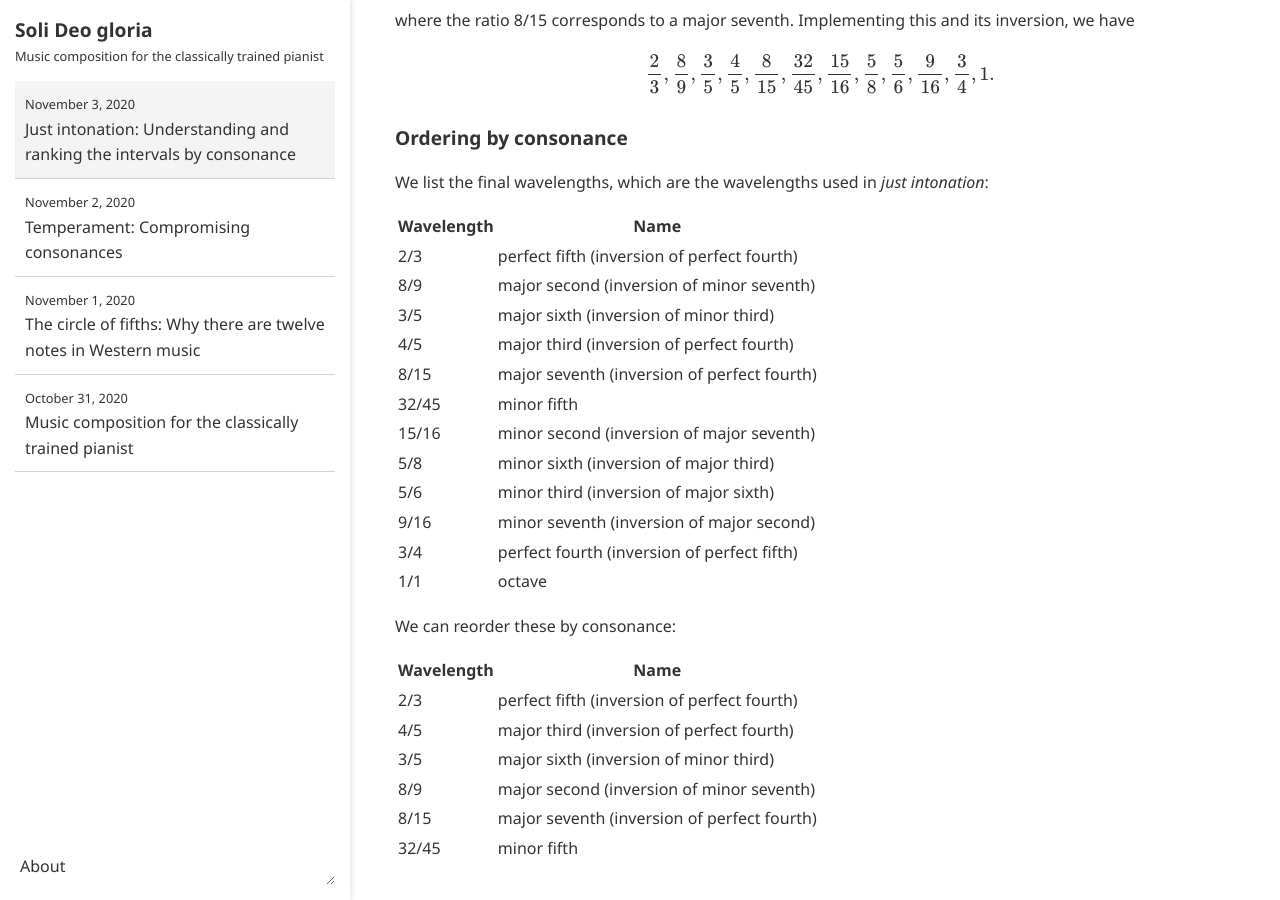
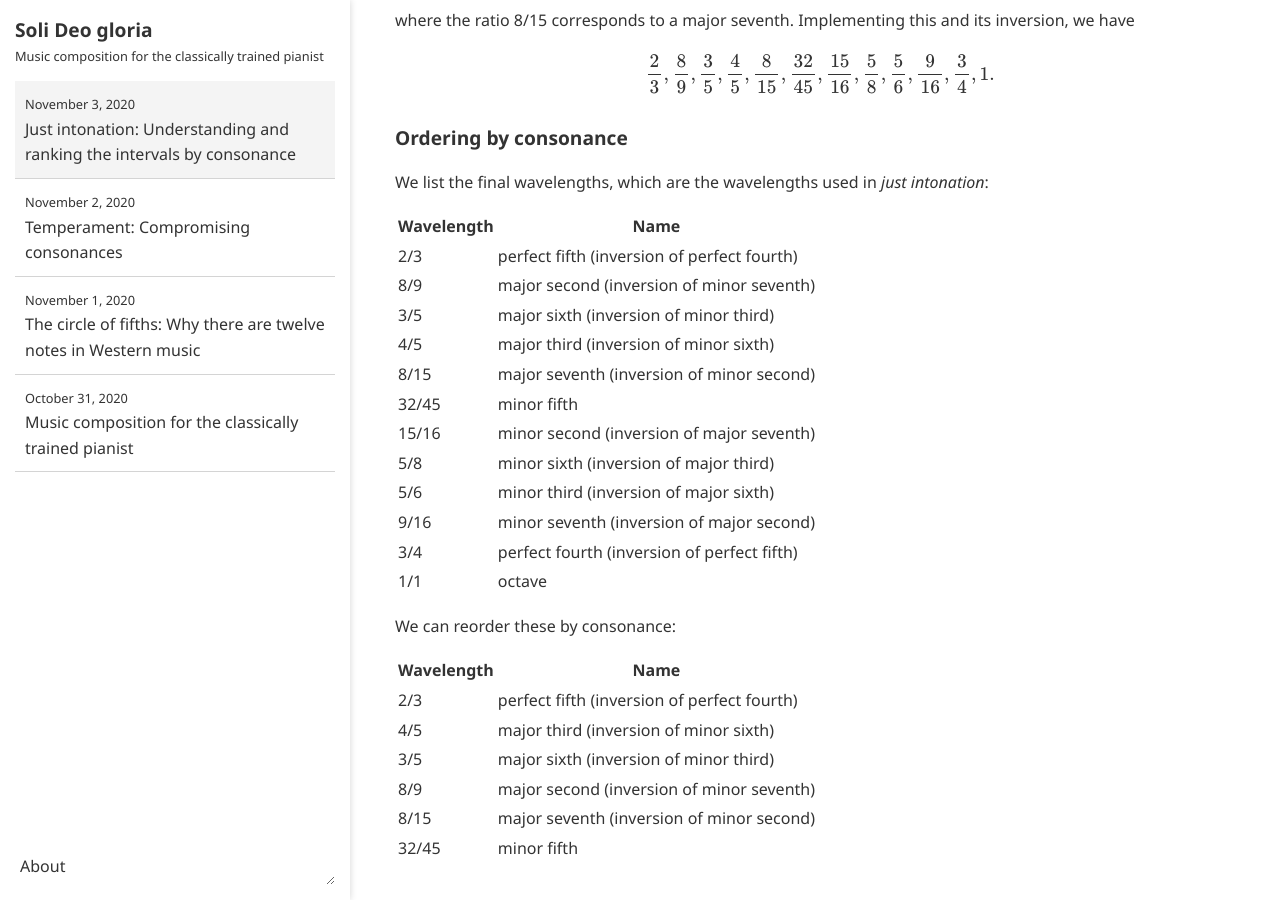
Before and after one commit to ansyblenetwork/sdg, a Jekyll site: the page built from _posts/2020-11-03-just-intonation-understanding-and-ranking-the.md, in a window 1280 px wide and 900 px high, scrolled down 1189 px. Built offline with Jekyll 4.4.1, drawn with Linux system fonts in a browser that asks for light colours; formulas are drawn with MathJax 3.

Commit message:
Update 2020-11-03-just-intonation-understanding-and-ranking-the.md

```diff
--- a/_posts/2020-11-03-just-intonation-understanding-and-ranking-the.md
+++ b/_posts/2020-11-03-just-intonation-understanding-and-ranking-the.md
@@ -46,9 +46,9 @@ We list the final wavelengths, which are the wavelengths used in _just intonatio
 | ------------- | ------------- |
 | 2/3 | perfect fifth (inversion of perfect fourth) |
 | 8/9 | major second (inversion of minor seventh)  |
-| 3/5 | major sixth (inversion of minor third)  |
-| 4/5 | major third (inversion of perfect fourth)  |
-| 8/15 | major seventh (inversion of perfect fourth)  |
+| 3/5 | major sixth (inversion of minor third) |
+| 4/5 | major third (inversion of minor sixth) |
+| 8/15 | major seventh (inversion of minor second) |
 | 32/45 | minor fifth |
 | 15/16 | minor second (inversion of major seventh) |
 | 5/8 | minor sixth (inversion of major third) |
@@ -62,8 +62,8 @@ We can reorder these by consonance:
 | Wavelength | Name |
 | ------------- | ------------- |
 | 2/3 | perfect fifth (inversion of perfect fourth) |
-| 4/5 | major third (inversion of perfect fourth)  |
-| 3/5 | major sixth (inversion of minor third)  |
-| 8/9 | major second (inversion of minor seventh)  |
-| 8/15 | major seventh (inversion of perfect fourth)  |
+| 4/5 | major third (inversion of minor sixth) |
+| 3/5 | major sixth (inversion of minor third) |
+| 8/9 | major second (inversion of minor seventh) |
+| 8/15 | major seventh (inversion of minor second) |
 | 32/45 | minor fifth |
```
